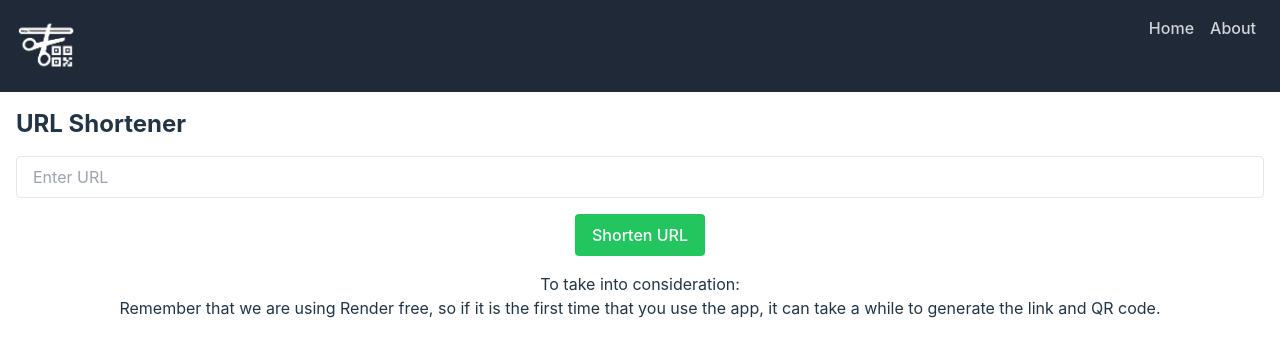
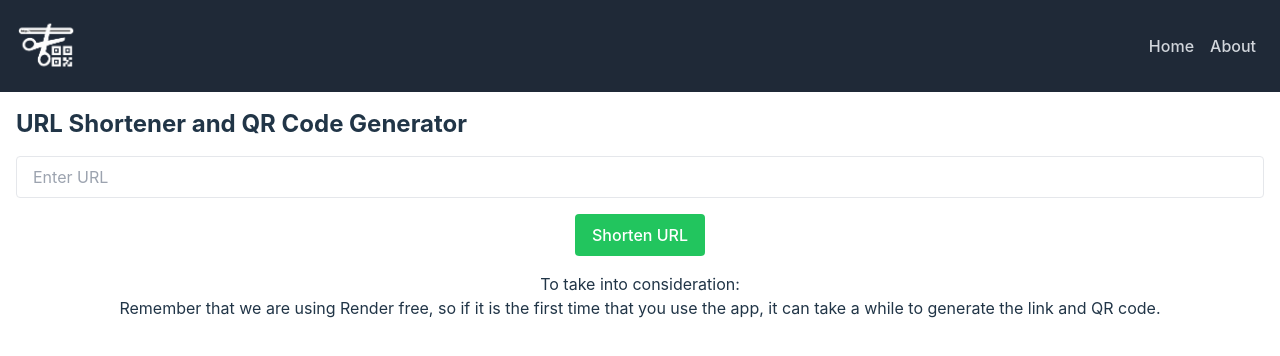
Before and after one commit to Khrisefzm/url-shortener, a React (Vite) app: page /#/ in a window 1280 px wide. Shown: the top 356 px of the page. Built offline with nearby package versions, Linux system fonts and the light colour scheme.

Commit message:
center home and about

```diff
--- a/src/components/Navbar.jsx
+++ b/src/components/Navbar.jsx
@@ -3,7 +3,7 @@ import { Link } from "react-router-dom";
 const Navbar = () => {
   return (
     <nav className="bg-gray-800 w-full">
-      <div className="container p-4 mx-auto flex justify-between">
+      <div className="container p-4 mx-auto flex justify-between items-center">
         <Link to="/" className="text-white text-xl">
           <img
             src="./logo.png"
--- a/src/components/UrlShortenerForm.jsx
+++ b/src/components/UrlShortenerForm.jsx
@@ -87,7 +87,7 @@ const UrlShortenerForm = () => {
           </div>
         ))
       )}
-      <h3 className="mt-4 text-center">To take into consideration:</h3>
+      <h3 className="mt-4">To take into consideration:</h3>
       <p>
         Remember that we are using Render free, so if it is the first time that
         you use the app, it can take a while to generate the link and QR code.
--- a/src/views/Home.jsx
+++ b/src/views/Home.jsx
@@ -3,7 +3,9 @@ import UrlShortenerForm from "../components/UrlShortenerForm.jsx";
 const Home = () => {
   return (
     <div className="container mx-auto p-4">
-      <h1 className="text-2xl font-bold mb-4">URL Shortener</h1>
+      <h1 className="text-2xl font-bold mb-4">
+        URL Shortener and QR Code Generator
+      </h1>
       <UrlShortenerForm />
     </div>
   );
```
